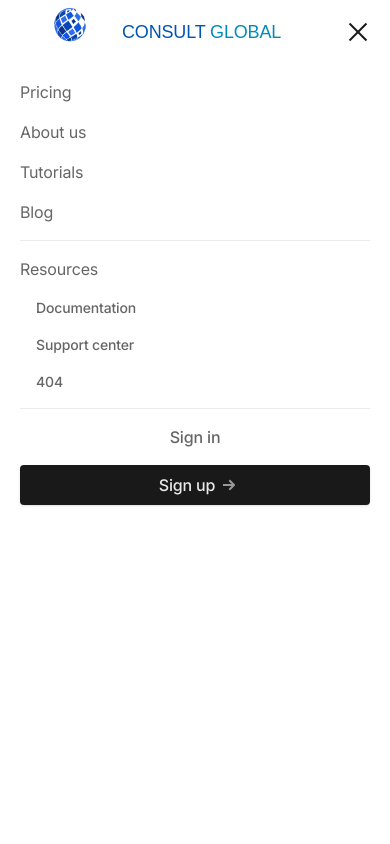
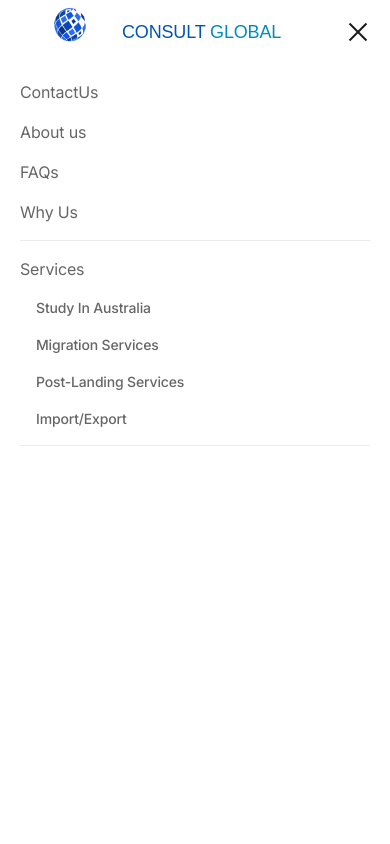
Before and after one commit to asha8411p/consult-global, a Next.js app: page / in a window 390 px wide. Both pictures are taken after a click on the button "Menu". Shown: the top 844 px of the page. Built offline with nearby package versions, Linux system fonts and the light colour scheme.

Commit message:
Changed mobile view

```diff
--- a/app/layout.tsx
+++ b/app/layout.tsx
@@ -11,8 +11,8 @@ const inter = Inter({
 })
 
 export const metadata = {
-  title: 'Create Next App',
-  description: 'Generated by create next app',
+  title: 'Consult Global',
+  description: '',
 }
 
 export default function RootLayout({
--- a/components/ui/mobile-menu.tsx
+++ b/components/ui/mobile-menu.tsx
@@ -65,41 +65,33 @@ export default function MobileMenu() {
         >
           <ul className="px-5 py-2">
             <li>
-              <Link href="/pricing" className="flex text-gray-600 hover:text-gray-900 py-2" onClick={() => setMobileNavOpen(false)}>Pricing</Link>
+              <Link href="/ContactUs" className="flex text-gray-600 hover:text-gray-900 py-2" onClick={() => setMobileNavOpen(false)}>ContactUs</Link>
             </li>
             <li>
-              <Link href="/about" className="flex text-gray-600 hover:text-gray-900 py-2" onClick={() => setMobileNavOpen(false)}>About us</Link>
+              <Link href="/AboutUs" className="flex text-gray-600 hover:text-gray-900 py-2" onClick={() => setMobileNavOpen(false)}>About us</Link>
             </li>
             <li>
-              <Link href="/tutorials" className="flex text-gray-600 hover:text-gray-900 py-2" onClick={() => setMobileNavOpen(false)}>Tutorials</Link>
+              <Link href="/FAQs" className="flex text-gray-600 hover:text-gray-900 py-2" onClick={() => setMobileNavOpen(false)}>FAQs</Link>
             </li>
             <li>
-              <Link href="/blog" className="flex text-gray-600 hover:text-gray-900 py-2" onClick={() => setMobileNavOpen(false)}>Blog</Link>
+              <Link href="/WhyUs" className="flex text-gray-600 hover:text-gray-900 py-2" onClick={() => setMobileNavOpen(false)}>Why Us</Link>
             </li>
             <li className="py-2 my-2 border-t border-b border-gray-200">
-              <span className="flex text-gray-600 hover:text-gray-900 py-2" onClick={() => setMobileNavOpen(false)}>Resources</span>
+              <span className="flex text-gray-600 hover:text-gray-900 py-2" onClick={() => setMobileNavOpen(false)}>Services</span>
               <ul className="pl-4">
                 <li>
-                  <Link href="/documentation" className="text-sm flex font-medium text-gray-600 hover:text-gray-900 py-2" onClick={() => setMobileNavOpen(false)}>Documentation</Link>
+                  <Link href="/StudyInAustralia" className="text-sm flex font-medium text-gray-600 hover:text-gray-900 py-2" onClick={() => setMobileNavOpen(false)}>Study In Australia </Link>
                 </li>
                 <li>
-                  <Link href="/support" className="text-sm flex font-medium text-gray-600 hover:text-gray-900 py-2" onClick={() => setMobileNavOpen(false)}>Support center</Link>
+                  <Link href="/Migration" className="text-sm flex font-medium text-gray-600 hover:text-gray-900 py-2" onClick={() => setMobileNavOpen(false)}>Migration Services </Link>
                 </li>
                 <li>
-                  <Link href="/404" className="text-sm flex font-medium text-gray-600 hover:text-gray-900 py-2" onClick={() => setMobileNavOpen(false)}>404</Link>
+                  <Link href="/PostLanding" className="text-sm flex font-medium text-gray-600 hover:text-gray-900 py-2" onClick={() => setMobileNavOpen(false)}>Post-Landing Services</Link>
+                </li>
+                <li>
+                  <Link href="/ImportExport" className="text-sm flex font-medium text-gray-600 hover:text-gray-900 py-2" onClick={() => setMobileNavOpen(false)}>Import/Export</Link>
                 </li>
               </ul>
-            </li>
-            <li>
-              <Link href="/signin" className="flex font-medium w-full text-gray-600 hover:text-gray-900 py-2 justify-center" onClick={() => setMobileNavOpen(false)}>Sign in</Link>
-            </li>
-            <li>
-              <Link href="/signup" className="btn-sm text-gray-200 bg-gray-900 hover:bg-gray-800 w-full my-2" onClick={() => setMobileNavOpen(false)}>
-                <span>Sign up</span>
-                <svg className="w-3 h-3 fill-current text-gray-400 shrink-0 ml-2 -mr-1" viewBox="0 0 12 12" xmlns="http://www.w3.org/2000/svg">
-                  <path d="M11.707 5.293L7 .586 5.586 2l3 3H0v2h8.586l-3 3L7 11.414l4.707-4.707a1 1 0 000-1.414z" fill="#999" fillRule="nonzero" />
-                </svg>
-              </Link>
             </li>
           </ul>
         </Transition>
```
